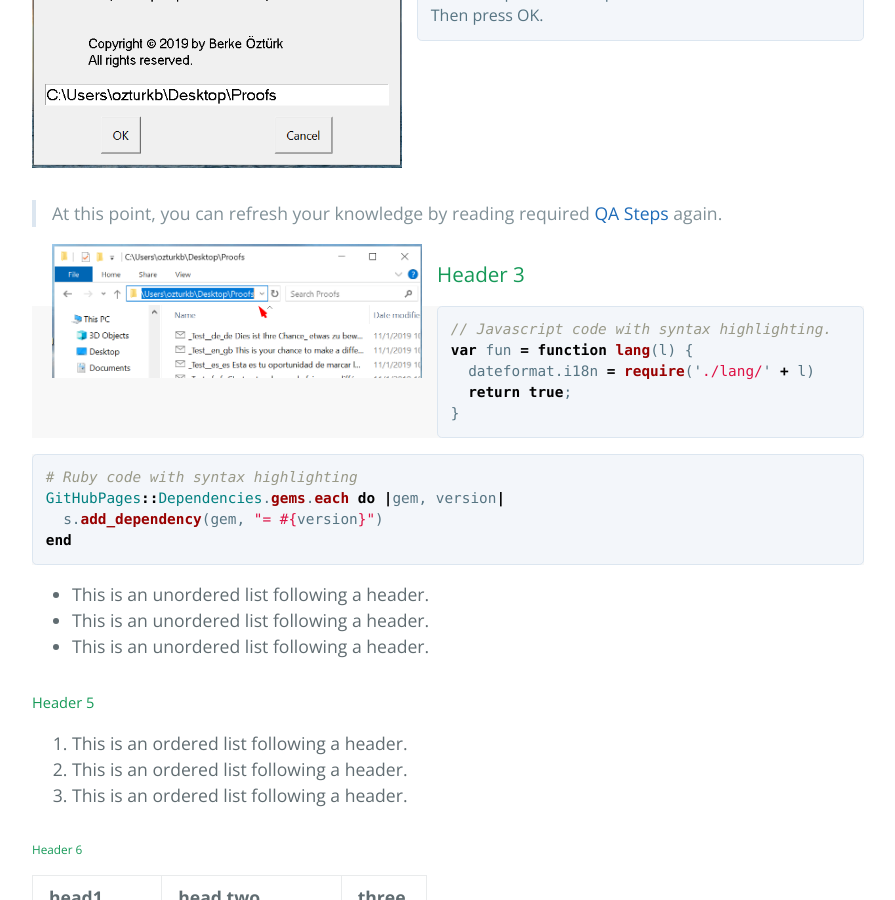
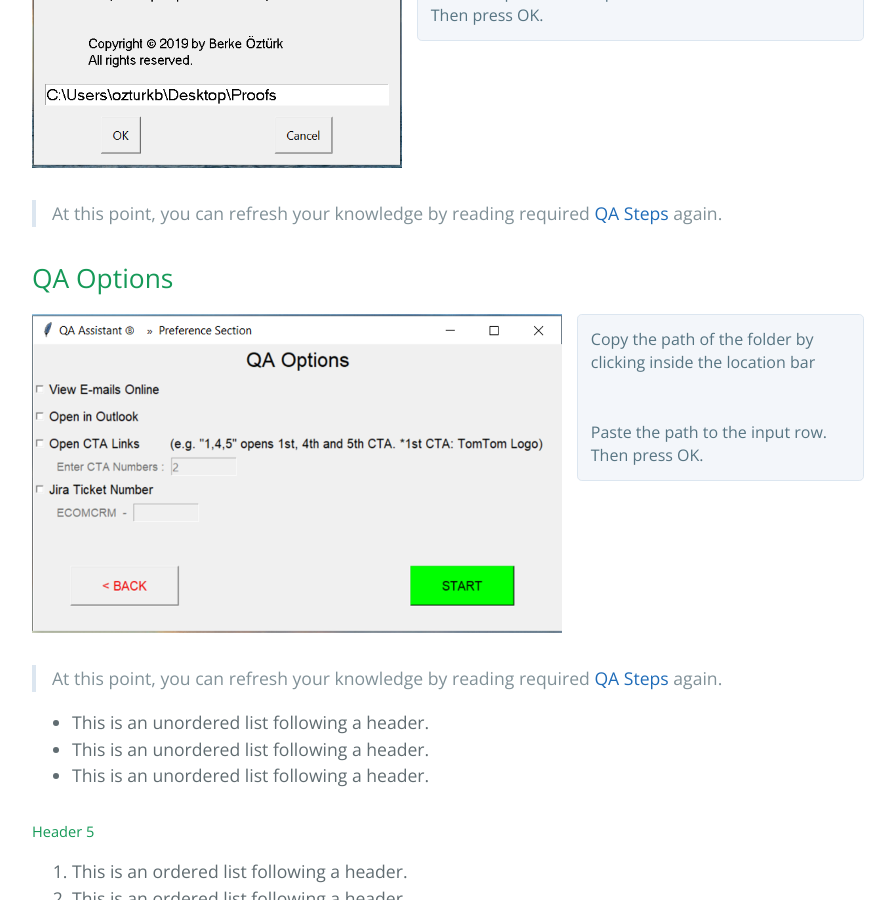
Before and after one commit to berkeozturk/QA-Assistant, a Jekyll site: the page built from index.md, in a window 1280 px wide and 900 px high, scrolled down 2697 px. Shown: the whole window, without its empty margins (192-1087 px from the left). Built offline with Jekyll 4.4.1, drawn with Linux system fonts in a browser that asks for light colours; some of the changed text lies outside the part shown.

Commit message:
Update index.md

````diff
--- a/index.md
+++ b/index.md
@@ -50,10 +50,10 @@ _**The user interface shows the options you can choose with the tool in the imag
   <img src="/QA-Assistant/assets/images/folder.png" alt="folder.png" style="max-width: 530px; float: left; margin: 0 15px 15px 0;">
   <p style="color: #567482; background-color: #f3f6fa; border: solid 1px #dce6f0; padding: 0.8rem; overflow: auto; font-size: 16px; line-height: 1.45; border-radius: 0.3rem; margin:0">This folder should only include .msg files; otherwise the program gives error.<br><br><br>As it is seen, this is a sample of emails that are to be sent to 6 countries in 6 different languages.</p>
 </div>
-> At this point, you can refresh your knowledge by reading required <a href="#qa_steps">QA Steps</a> again.
->
 > _Location Bar:_
 > <img src="/QA-Assistant/assets/images/copied_path.png" alt="path of a folder" style="max-width: 420px; display: block">
+>
+> At this point, you can refresh your knowledge by reading required <a href="#qa_steps">QA Steps</a> again.
 
 ## Start the program
 
@@ -63,26 +63,15 @@ _**The user interface shows the options you can choose with the tool in the imag
 </div>
 > At this point, you can refresh your knowledge by reading required <a href="#qa_steps">QA Steps</a> again.
 >
-> <img src="/QA-Assistant/assets/images/copied_path.png" alt="copied_path.png" style="max-width: 370px; float: left; margin: 0 15px 15px 0;">
 
-### Header 3
+## QA Options
 
-```js
-// Javascript code with syntax highlighting.
-var fun = function lang(l) {
-  dateformat.i18n = require('./lang/' + l)
-  return true;
-}
-```
-
-```ruby
-# Ruby code with syntax highlighting
-GitHubPages::Dependencies.gems.each do |gem, version|
-  s.add_dependency(gem, "= #{version}")
-end
-```
-
-
+<div style="overflow: auto">
+  <img src="/QA-Assistant/assets/images/qa_options.png" alt="qa_options" style="max-width: 530px; float: left; margin: 0 15px 15px 0;">
+  <p style="color: #567482; background-color: #f3f6fa; border: solid 1px #dce6f0; padding: 0.8rem; overflow: auto; font-size: 16px; line-height: 1.45; border-radius: 0.3rem; margin:0">Copy the path of the folder by clicking inside the location bar<br><br><br> Paste the path to the input row.<br>Then press OK.</p>
+</div>
+> At this point, you can refresh your knowledge by reading required <a href="#qa_steps">QA Steps</a> again.
+>
 
 *   This is an unordered list following a header.
 *   This is an unordered list following a header.
````
